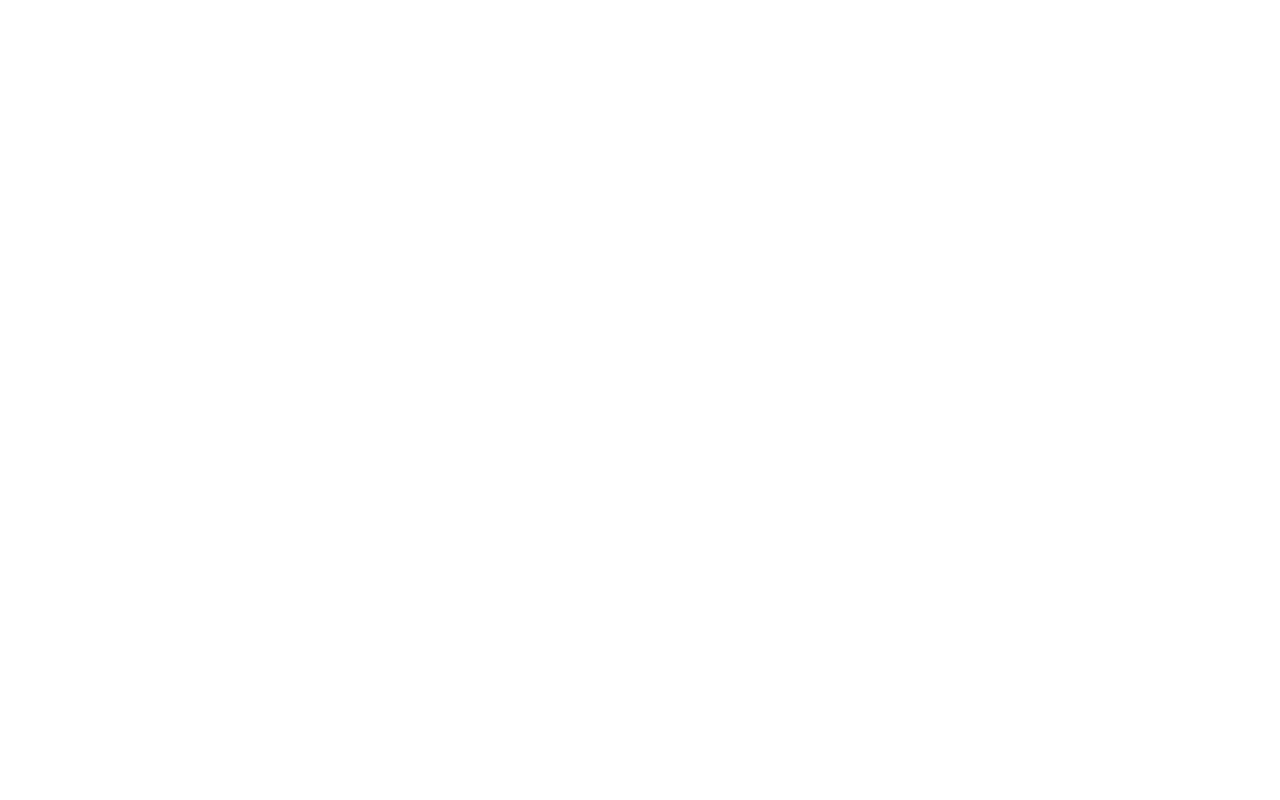
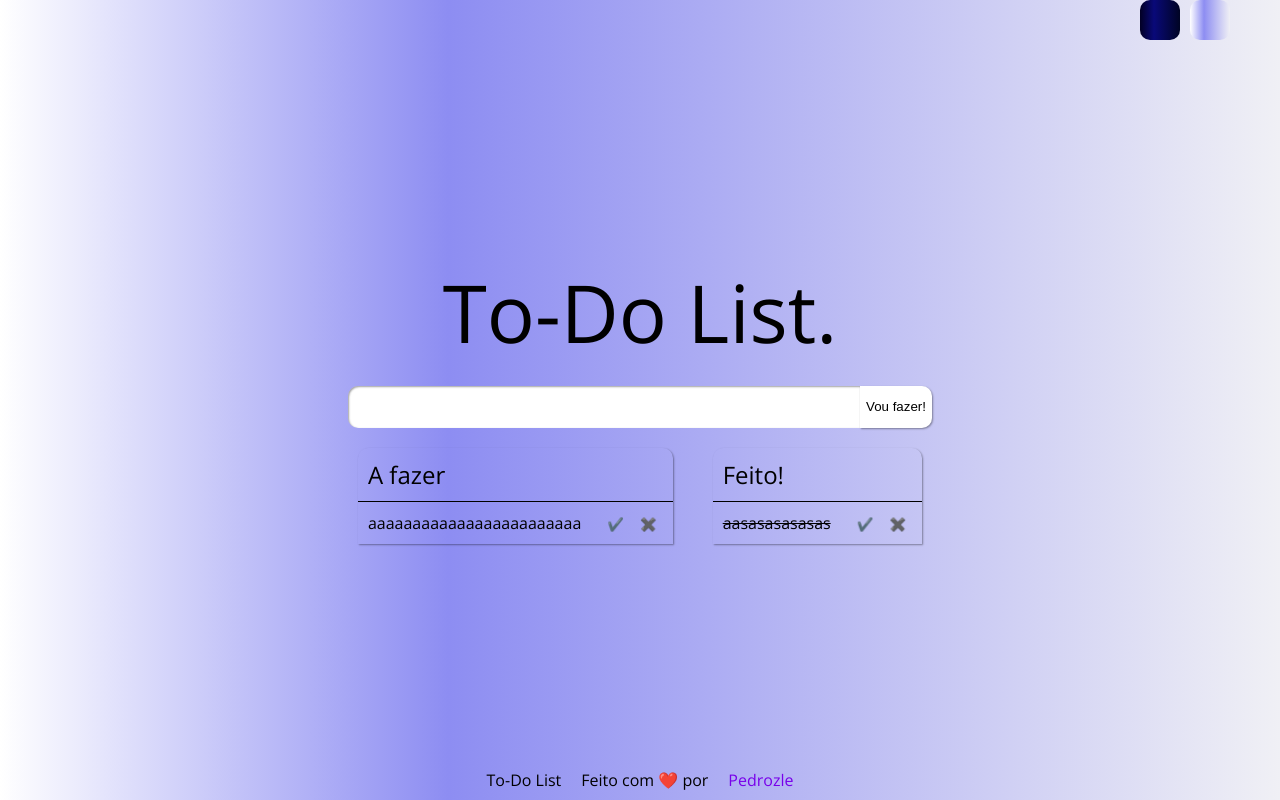
Before and after one commit to pedrozle/todolist, a plain HTML site: page index.html in a window 1280 px wide. Drawn offline with nearby package versions, Linux system fonts and the light colour scheme.

Commit message:
configura design

```diff
--- a/index.html
+++ b/index.html
@@ -5,8 +5,53 @@
     <meta name="viewport" content="width=device-width, initial-scale=1.0" />
     <title>To-Do List</title>
     <link rel="stylesheet" href="src/styles/index.css" />
+    <link rel="shortcut icon" href="src/img/favicon.ico" type="image/x-icon" />
   </head>
   <body>
+    <header>
+      <button id="dark" onclick="setTheme('dark')"></button>
+      <button id="light" onclick="setTheme('light')"></button>
+    </header>
+    <main>
+      <div class="container">
+        <p class="title">To-Do List.</p>
+        <div class="input">
+          <input type="text" />
+          <button>Vou fazer!</button>
+        </div>
+        <section class="lists">
+          <div class="list" id="todo">
+            <div class="title">A fazer</div>
+            <div class="tasks">
+              <div class="task">
+                <p>aaaaaaaaaaaaaaaaaaaaaaaa</p>
+                <div class="btns">
+                  <button>✔️</button>
+                  <button>✖️</button>
+                </div>
+              </div>
+            </div>
+          </div>
+          <div class="list" id="done">
+            <div class="title">Feito!</div>
+            <div class="tasks">
+              <div class="task">
+                <p>aasasasasasas</p>
+                <div class="btns">
+                  <button>✔️</button>
+                  <button>✖️</button>
+                </div>
+              </div>
+            </div>
+          </div>
+        </section>
+      </div>
+    </main>
+    <footer>
+      <p>To-Do List</p>
+      <p>Feito com ❤️ por</p>
+      <a href="https://pedrozle.github.io">Pedrozle</a>
+    </footer>
     <script src="src/js/index.js"></script>
   </body>
 </html>
--- a/src/js/index.js
+++ b/src/js/index.js
@@ -0,0 +1,18 @@
+window.onload = () => {
+  const savedTheme = localStorage.getItem("theme");
+  setTheme(savedTheme);
+};
+
+function setTheme(theme) {
+  document.body.className = "";
+
+  // Adiciona a nova classe
+  if (!theme) {
+    document.body.classList.add("light");
+    localStorage.setItem("theme", "light");
+    return;
+  }
+
+  document.body.classList.add(theme);
+  localStorage.setItem("theme", theme);
+}
--- a/src/styles/index.css
+++ b/src/styles/index.css
@@ -0,0 +1,190 @@
+@import url("https://fonts.googleapis.com/css2?family=Open+Sans:ital,wght@0,300..800;1,300..800&display=swap");
+
+:root {
+  font-family: "Open Sans", sans-serif;
+  --accent: #7800ea;
+  --bg-color: #fff;
+  --fg-color: #000;
+  --bg-dark: linear-gradient(
+    90deg,
+    rgba(2, 0, 36, 1) 0%,
+    rgba(9, 9, 121, 1) 35%,
+    rgba(0, 4, 36, 1) 100%
+  );
+  --bg-light: linear-gradient(
+    90deg,
+    rgba(255, 255, 255, 1) 0%,
+    rgba(141, 141, 242, 1) 35%,
+    rgba(240, 240, 245, 1) 100%
+  );
+}
+
+a {
+  text-decoration: none;
+  color: var(--accent);
+}
+
+body {
+  height: 100vh;
+  margin: 0;
+}
+
+body.light {
+  background: var(--bg-light);
+  color: black;
+}
+body.dark {
+  background: var(--bg-dark);
+  color: white;
+}
+/* HEADER */
+
+header {
+  height: 5%;
+  display: flex;
+  justify-content: end;
+  align-items: center;
+  padding: 0 50px;
+  gap: 10px;
+
+  & button {
+    border: none;
+    outline: none;
+    border-radius: 10px;
+    padding: 20px;
+    cursor: pointer;
+  }
+
+  & #dark {
+    background: var(--bg-dark);
+  }
+  & #light {
+    background: var(--bg-light);
+  }
+}
+
+/* MAIN */
+
+main {
+  display: flex;
+  justify-content: center;
+  align-items: center;
+  height: 90%;
+}
+
+.container {
+  display: flex;
+  flex-direction: column;
+  align-items: center;
+  gap: 20px;
+}
+
+.title {
+  font-size: 5em;
+  margin: 0;
+}
+
+.input {
+  display: flex;
+
+  & input {
+    border: none;
+    outline: none;
+    border-top-left-radius: 10px;
+    border-bottom-left-radius: 10px;
+    background-color: var(--bg-color);
+    color: var(--fg-color);
+    height: 40px;
+    width: 500px;
+    padding-left: 10px;
+    box-shadow: inset #0000005e 1px 1px 2px 0px;
+  }
+
+  & button {
+    border: none;
+    outline: none;
+    border-top-right-radius: 10px;
+    border-bottom-right-radius: 10px;
+    background-color: var(--bg-color);
+    color: var(--fg-color);
+    height: 42px;
+    box-shadow: #0000005e 1px 1px 2px 0px;
+    cursor: pointer;
+    transition: 0.3s;
+  }
+
+  & button:hover {
+    background-color: var(--accent);
+    color: white;
+  }
+}
+
+.lists {
+  display: flex;
+  gap: 40px;
+
+  & #done{
+    & p{
+        text-decoration: line-through;
+    }
+  }
+
+}
+
+.list {
+  box-shadow: #0000005e 1px 1px 2px 0px;
+  display: flex;
+  flex-direction: column;
+  border-top-right-radius: 10px;
+  border-top-left-radius: 10px;
+
+  & .title {
+    padding: 10px;
+    font-size: 1.5em;
+    border-bottom: 1px solid;
+  }
+
+  & .tasks {
+    display: flex;
+    flex-direction: column;
+    gap: 5px;
+
+    & p {
+      margin: 0;
+    }
+
+    & .task {
+      display: flex;
+      justify-content: space-between;
+      align-items: center;
+      padding: 10px;
+      gap: 20px;
+      user-select: none;
+
+      & button {
+        border: none;
+        outline: none;
+        background-color: transparent;
+        cursor: pointer;
+      }
+    }
+
+    & .task:hover {
+      cursor: grab;
+      background: rgba(255, 255, 255, 0);
+      border-radius: 16px;
+      backdrop-filter: blur(5.1px);
+      -webkit-backdrop-filter: blur(5.1px);
+    }
+  }
+}
+
+/* FOOTER */
+
+footer {
+  height: 5%;
+  display: flex;
+  justify-content: center;
+  align-items: center;
+  gap: 20px;
+}
```
Also changed, not shown: src/img/favicon.ico (added).
